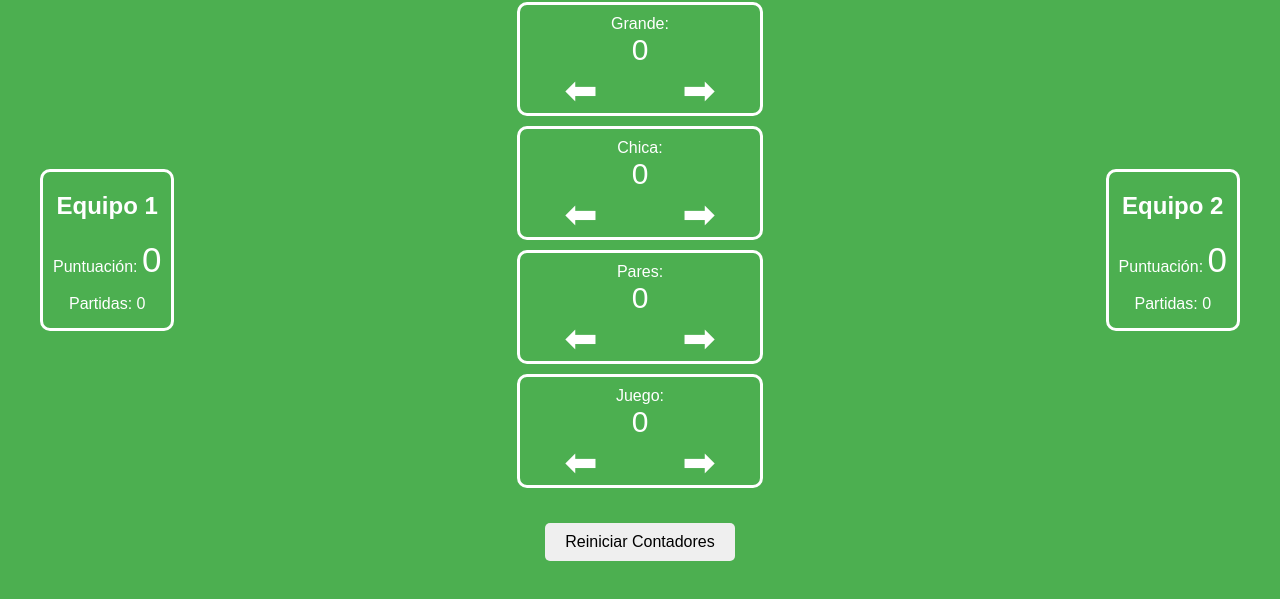
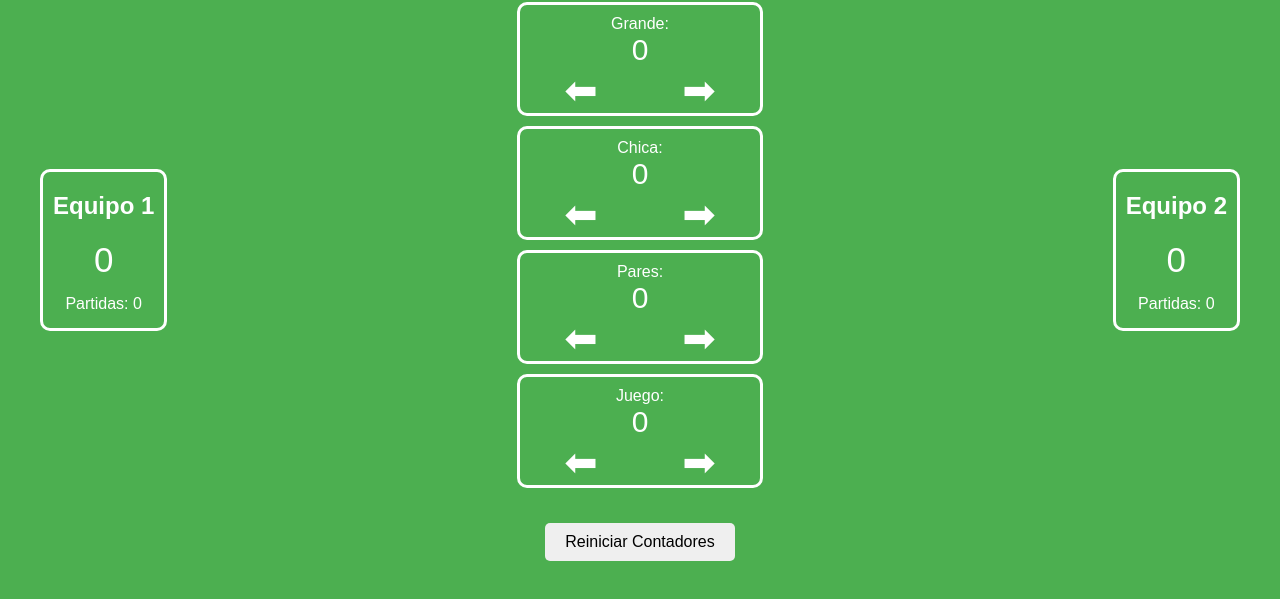
Before and after one commit to alledolopez/MusV3, a plain HTML site: page index.html in a window 1280 px wide. Shown: the part 155-754 px from the top of the page. Drawn offline with Linux system fonts and the light colour scheme.

Commit message:
Update index.html

```diff
--- a/index.html
+++ b/index.html
@@ -12,7 +12,7 @@
         <div class="scoreboard">
             <div class="team" id="team1">
                 <h2>Equipo 1</h2>
-                <div onclick="addPoint('team1')">Puntuación: <span id="score-team1">0</span></div>
+                <div onclick="addPoint('team1')"><span id="score-team1">0</span></div>
                 <div onclick="addGame('team1')">Partidas: <span id="games-team1">0</span></div>
             </div>
             <div class="counters">
@@ -47,7 +47,7 @@
             </div>
             <div class="team" id="team2">
                 <h2>Equipo 2</h2>
-                <div onclick="addPoint('team2')">Puntuación: <span id="score-team2">0</span></div>
+                <div onclick="addPoint('team2')"><span id="score-team2">0</span></div>
                 <div onclick="addGame('team2')">Partidas: <span id="games-team2">0</span></div>
             </div>
         </div>
```
